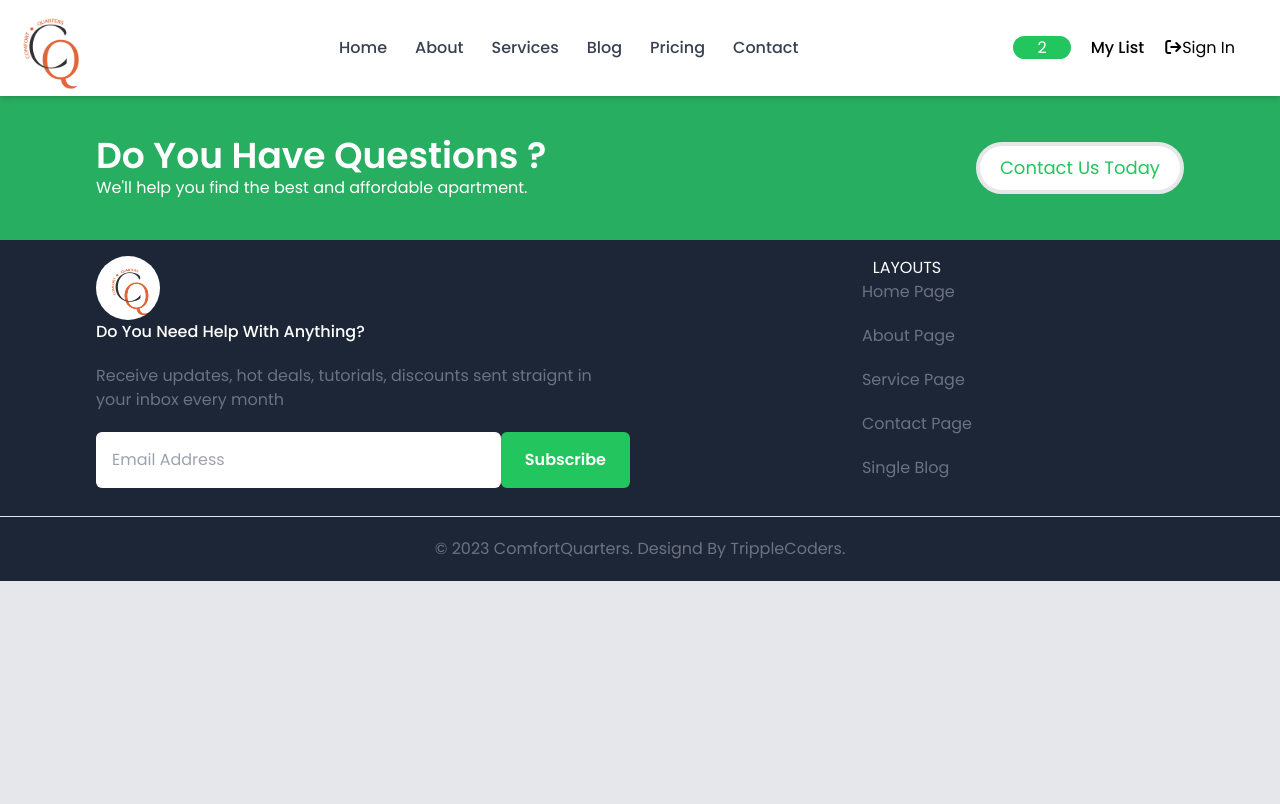
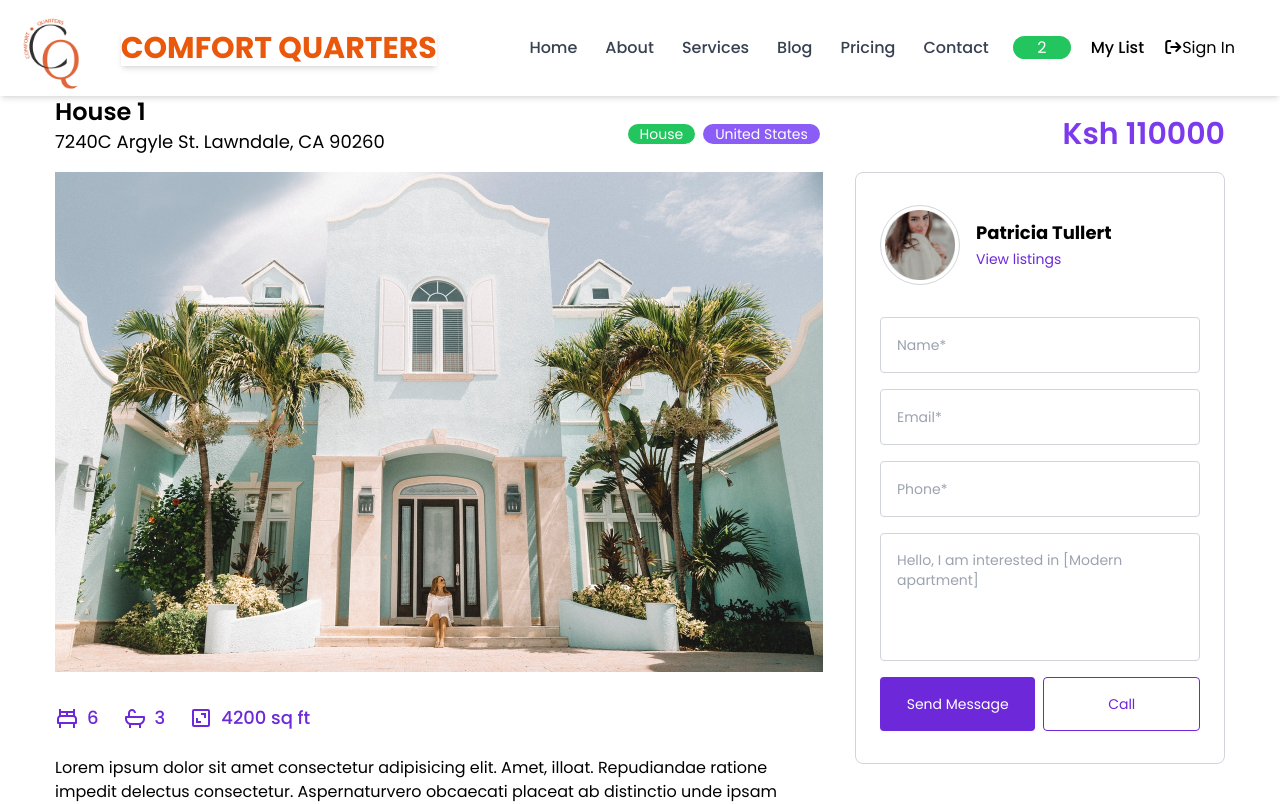
Before and after one commit to Tonynganga/Project-Rentals, a React (Create React App) app: page /property/1 in a window 1280 px wide. Shown: the top 804 px of the page. Built offline with nearby package versions, Linux system fonts and the light colour scheme.

Commit message:
Property Details

```diff
--- a/src/App.js
+++ b/src/App.js
@@ -7,6 +7,7 @@
 import Home from './pages/Home';
 import "./App.css";
 import Header from './components/Header';
+import Property from "./pages/Property";
 
 const App = () => {
   return(
@@ -14,7 +15,7 @@
       <Header />
       <Routes>
         <Route path='/' element={<Home />}/>
-        <Route path='/header' element={<Header />}/>
+        <Route path='/property/:id' element={<Property />}/>
       </Routes>
       <Footer />
     </div>
--- a/src/components/Header.js
+++ b/src/components/Header.js
@@ -14,6 +14,9 @@
                 <div className='flex justify-between items-center mr-[45px]'>
                     <div className='h-24 pt-0'>
                         <img src={ LogoImage } alt='' className='rounded-full object-scale-down max-w-max h-full'/>
+                    </div>
+                    <div className=''>
+                        <h2 className='text-orange-600 font-bold shadow-md text-3xl mr-[40px]'>COMFORT QUARTERS</h2>
                     </div>
                     <div className='py-5px'>
                         <ul className={ navList ? "small" : "flex"}>
--- a/src/components/HouseList.js
+++ b/src/components/HouseList.js
@@ -35,7 +35,7 @@
                 <div className='grid md:grid-cols-2 lg:grid-cols-3 gap-4 lg:gap-14'>
                     {houses.map((house, index) => {
                         return (
-                            <Link to={`/property/${house.id}`}key={index}>
+                            <Link to={`/property/${house.id}`} key={index}>
                                 <House house={house} />
                             </Link>
                         );
--- a/src/pages/Home.js
+++ b/src/pages/Home.js
@@ -3,7 +3,6 @@
 //pages
 import HouseList from '../components/HouseList';
 import Hero from '../components/Hero';
-import Search from '../HouseSearch/Search';
 
 const Home = () =>{
     return (
--- /dev/null
+++ b/src/pages/Property.js
@@ -0,0 +1,107 @@
+import React from "react";
+
+import { housesData } from "../data";
+
+import { BiBed, BiBath, BiPhone, BiArea } from "react-icons/bi";
+
+import { Link, useParams } from "react-router-dom";
+
+const Property = () =>{
+    const { id } = useParams();
+    const property = housesData.find((house) => {
+        return house.id === parseInt(id);
+    });
+    return (
+        <div className="container mx-auto min-h-[800px] mb-14">
+            <div className="flex flex-col lg:flex-row lg:items-center lg:justify-between">
+                <div>
+                    <h2 className="text-2xl font-semibold">{property.name}</h2>
+                    <h3 className="text-lg mb-4">{property.address}</h3>
+                </div>
+                <div className="mb-4 lg:mb-0 flex gap-x-2 text-sm">
+                    <div className="bg-green-500 rounded-full text-white px-3 inline-block">
+                        {property.type}
+                    </div>
+                    <div className="bg-violet-500 rounded-full text-white px-3 inline-block">
+                        {property.county}
+                    </div>
+                </div>
+                <div className="text-3xl font-semibold text-violet-600">
+                    Ksh {property.price}
+                </div>
+            </div>
+            <div className="flex flex-col items-start gap-8 lg:flex-row">
+                <div className="max-w-[768px]">
+                    <div className="mb-8">
+                        <img src={property.imageLg} alt=""/>
+                    </div>
+                    <div className="flex gap-x-6 text-violet-700 mb-6">
+                        <div className="flex gap-x-2 items-center">
+                            <BiBed className="text-2xl" />
+                            <div className="text-lg font-medium">{property.bedrooms}</div>
+                        </div>
+                        <div className="flex gap-x-2 items-center">
+                            <BiBath className="text-2xl" />
+                            <div className="text-lg font-medium">{property.bathrooms}</div>
+                        </div>
+                        <div className="flex gap-x-2 items-center">
+                            <BiArea className="text-2xl" />
+                            <div className="text-lg font-medium">{property.surface}</div>
+                        </div>
+                    </div>
+                    <p>{property.description}</p>
+                </div>
+                <div className="flex-1 w-full mb-8 bg-white border border-gray-300 rounded-lg px-6 py-8">
+                    <div className="flex items-center gap-x-4 mb-8">
+                        <div className="w-20 h-20 p-1 border border-gray-300 rounded-full">
+                            <img src={property.agent.image} />
+                        </div>
+                        <div>
+                            <div className="font-bold text-lg">{property.agent.name}</div>
+                            <Link to='' className="text-violet-700 text-sm">
+                                View listings
+                            </Link>
+                        </div>
+                    </div>
+                    <form className="flex flex-col gap-y-4">
+                        <input
+                            className="border border-gray-300 focus:border-violet-700 rounded w-full px-4 h-14 text-sm outline-none"
+                            type="text"
+                            placeholder="Name*"
+                        />
+                         <input
+                            className="border border-gray-300 focus:border-violet-700 rounded w-full px-4 h-14 text-sm outline-none"
+                            type="text"
+                            placeholder="Email*"
+                        />
+                         <input
+                            className="border border-gray-300 focus:border-violet-700 rounded w-full px-4 h-14 text-sm outline-none"
+                            type="text"
+                            placeholder="Phone*"
+                        />
+                        <textarea
+                            className="border border-gray-300 focus:border-violet-700 rounded w-full p-4 h-32 text-sm text-gray-400 outline-none resize-none"
+                            type='text'
+                            placeholder="Message*"
+                            defaultValue='Hello, I am interested in [Modern apartment]'
+                        />
+                        <div className="flex gap-x-2">
+                            <button
+                                className="bg-violet-700 hover:bg-violet-800 text-white rounded p-4 text-sm w-full transition"
+                                type="submit"
+                            >
+                                Send Message
+                            </button>
+                            <button className="border border-violet-700 text-violet-700 hover:border-purple-600 hover:text-purple-600 rounded p-4 text-sm w-full transition">
+                                Call
+                            </button>
+                        </div>
+                    </form>
+                </div>
+            </div>
+        </div>
+
+    );
+};
+
+export default Property;
```
Also changed, not shown: src/assets/img/SubLogo.png (added).
